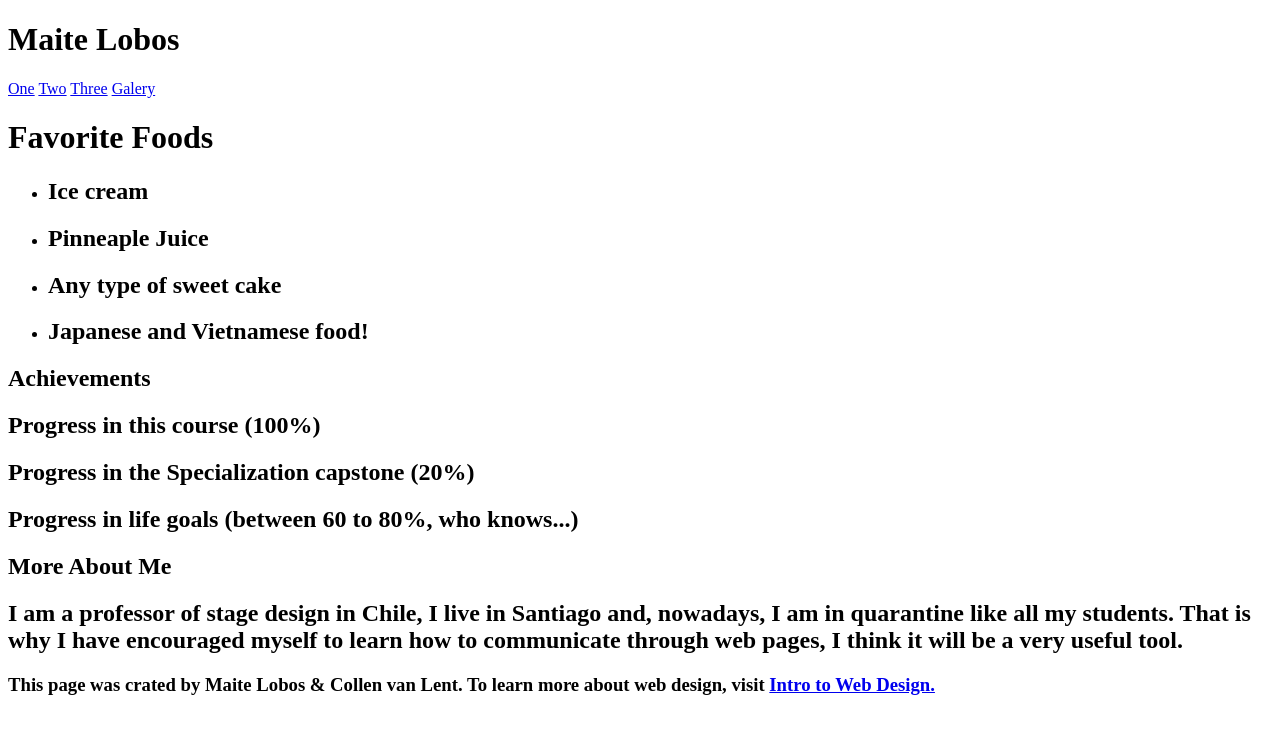
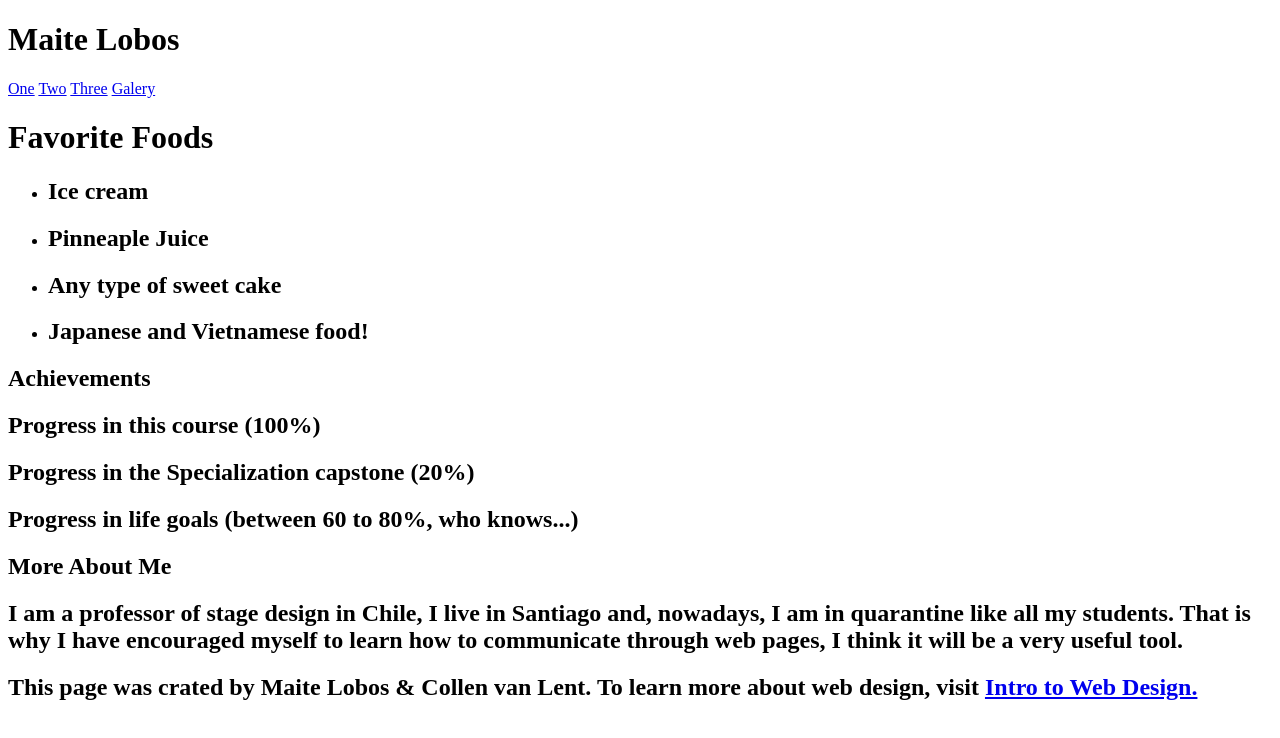
Before and after one commit to herramientasescenicas/sampler, a plain HTML site: page index.html in a window 1280 px wide. Drawn offline with Linux system fonts and the light colour scheme.

Commit message:
Update index.html

```diff
--- a/index.html
+++ b/index.html
@@ -29,8 +29,8 @@
 </section>
 
 <footer>
-	<h3>This page was crated by Maite Lobos & Collen van Lent. To learn more about web design, visit <a href="https://intro-webdesign.com/html5-plain.html">Intro to Web Design.</a>
-	</h3>
+	<h2>This page was crated by Maite Lobos & Collen van Lent. To learn more about web design, visit <a href="https://intro-webdesign.com/html5-plain.html">Intro to Web Design.</a>
+	</h2>
 </footer>
 </body>
 </html>
```
